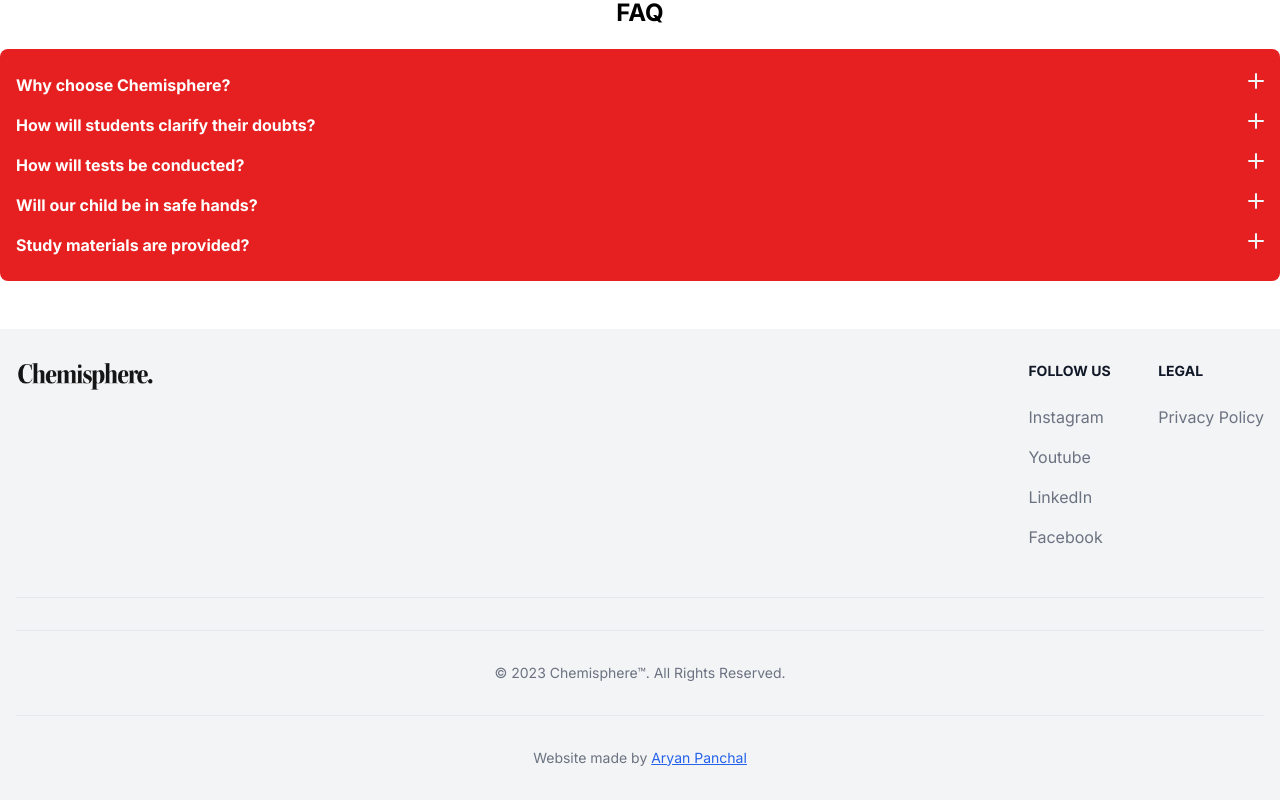
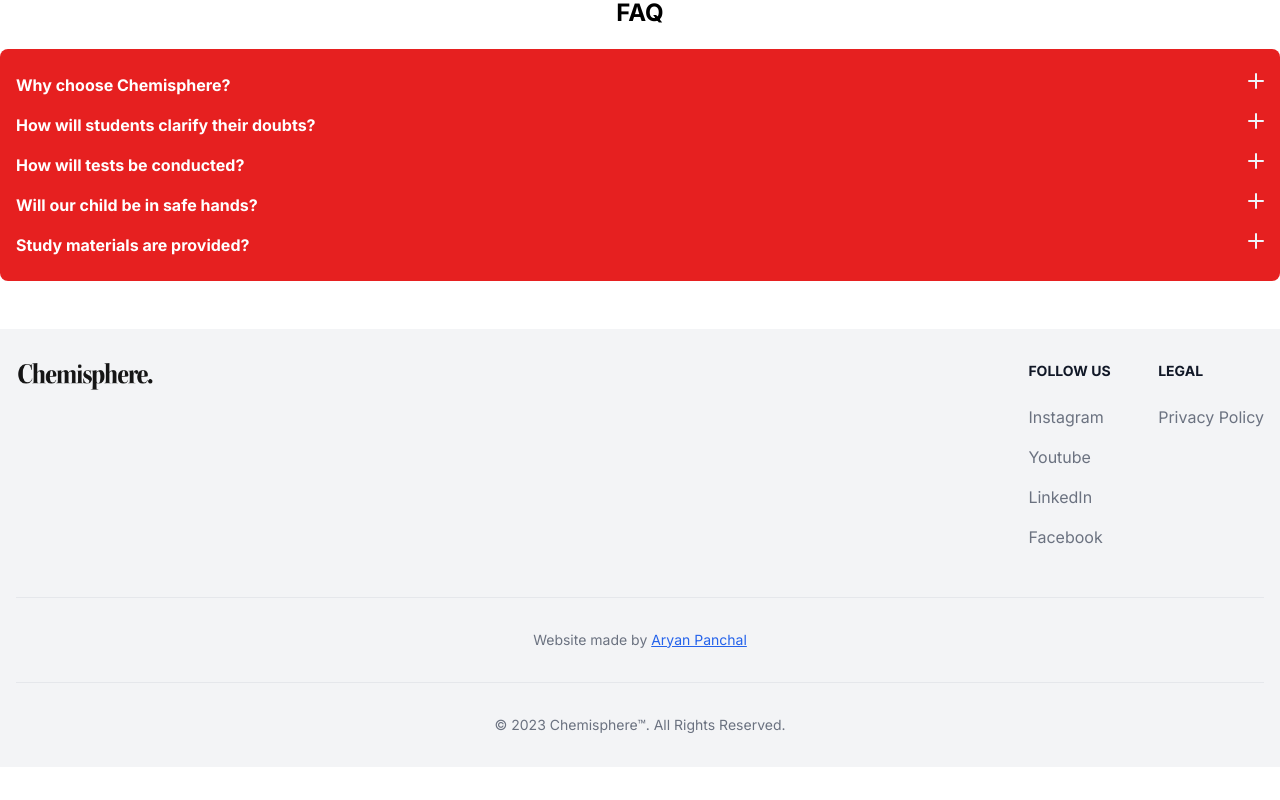
Before and after one commit to aryannpanchal/chemisphere-official-website, a Next.js app: page / in a window 1280 px wide. Shown: the part 2215-3015 px from the top of the page. After the commit the page ends 2982 px from the top, so only its background shows below. Built offline with nearby package versions, Linux system fonts and the light colour scheme.

Commit message:
Update Footer.jsx

```diff
--- a/components/Footer.jsx
+++ b/components/Footer.jsx
@@ -55,23 +55,23 @@ const Footer = () => {
                   </ul>
               </div>
           </div>
+      </div>  <hr className="my-6 border-gray-200 sm:mx-auto dark:border-gray-700 lg:my-8 " />
+
+
+      <div className="flex items-center justify-center ">
+          <span className="text-sm text-gray-500">Website made by <a href="https://www.linkedin.com/in/aryan-panchal-3a22491a9/" target="_blank" className="underline text-blue-600">Aryan Panchal</a>
+          </span>
+
+
       </div>
       <hr className="my-6 border-gray-200 sm:mx-auto dark:border-gray-700 lg:my-8 " />
-<hr className="my-6 border-gray-200 sm:mx-auto dark:border-gray-700 lg:my-8 " />
+
       <div className="flex items-center justify-center ">
           <span className="text-sm text-gray-500">© 2023 <a href="https://chemisphere.in/" className="hover:underline">Chemisphere™</a>. All Rights Reserved.
           </span>
 
 
       </div>
-      <hr className="my-6 border-gray-200 sm:mx-auto dark:border-gray-700 lg:my-8 " />
-    <div className="flex items-center justify-center ">
-          <span className="text-sm text-gray-500">Website made by <a href="https://www.linkedin.com/in/aryan-panchal-3a22491a9/" target="_blank" className="underline text-blue-600">Aryan Panchal</a>
-          </span>
-
-
-      </div>
-
 
     </div>
 </footer>
```
